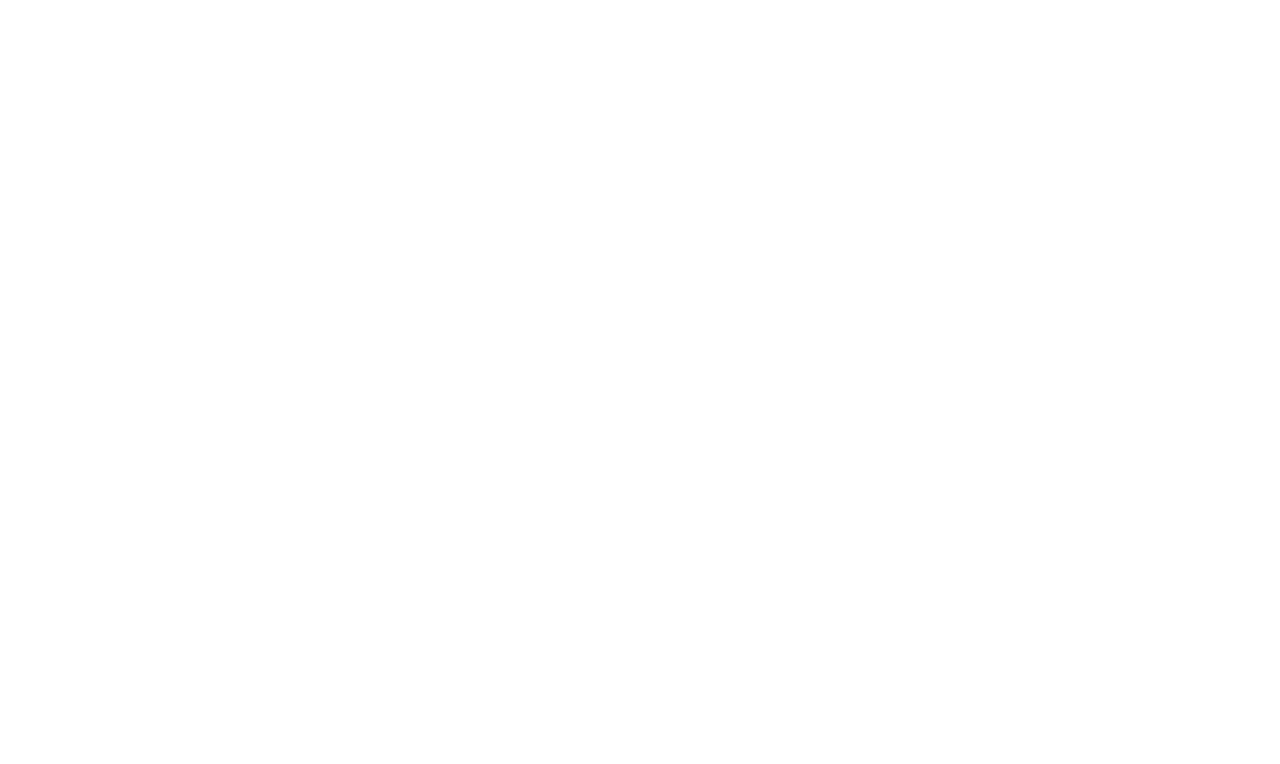
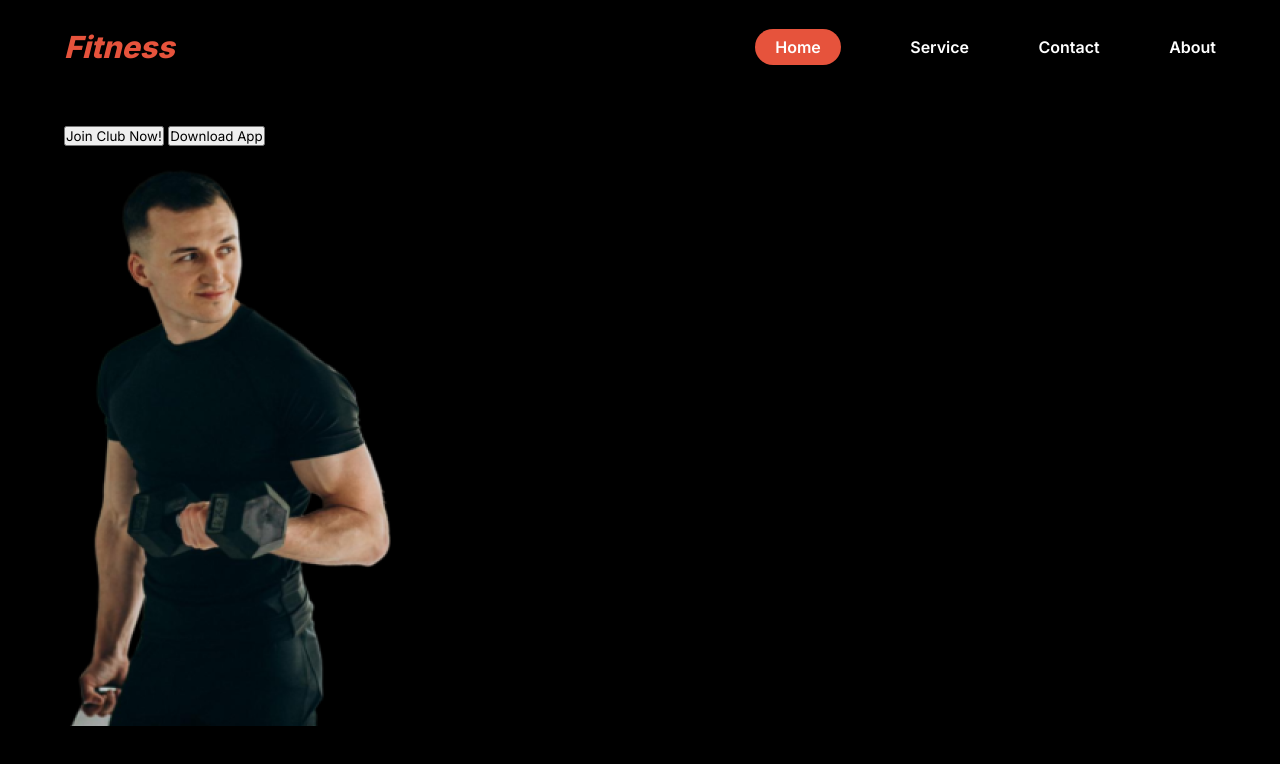
Before and after one commit to abdurrahmansoftlinkbd/b10-a2-fitness-website, a plain HTML site: page index.html in a window 1280 px wide. Drawn offline with Linux system fonts and the light colour scheme.

Commit message:
added navbar and responsived

```diff
--- a/index.html
+++ b/index.html
@@ -3,11 +3,53 @@
   <head>
     <meta charset="UTF-8" />
     <meta name="viewport" content="width=device-width, initial-scale=1.0" />
+    <link
+      rel="stylesheet"
+      href="https://cdnjs.cloudflare.com/ajax/libs/font-awesome/6.6.0/css/all.min.css"
+      integrity="sha512-Kc323vGBEqzTmouAECnVceyQqyqdsSiqLQISBL29aUW4U/M7pSPA/gEUZQqv1cwx4OnYxTxve5UMg5GT6L4JJg=="
+      crossorigin="anonymous"
+      referrerpolicy="no-referrer"
+    />
     <link rel="shortcut icon" href="favicon.ico" type="image/x-icon" />
     <link rel="stylesheet" href="./styles/styles.css" />
     <title>Fitness</title>
   </head>
   <body>
+    <!-- navbar section starts here -->
+    <nav class="navbar section display-flex">
+      <h3>Fitness</h3>
+      <ul class="display-flex">
+        <li><a id="special" href="">Home</a></li>
+        <li><a href="">Service</a></li>
+        <li><a href="">Contact</a></li>
+        <li><a href="">About</a></li>
+      </ul>
+      <div class="navbar-icon">
+        <i class="fa-solid fa-bars"></i>
+      </div>
+    </nav>
+    <!-- navbar section ends here -->
 
+    <!-- header section starts here -->
+    <header class="banner section">
+      <div>
+        <h1>Get body in shape & stay healthy</h1>
+        .
+        <p>
+          Reach your fitness goals with our library of workouts, recipes, and
+          inspiring stories.
+        </p>
+        <button>Join Club Now!</button>
+        <button>Download App</button>
+      </div>
+      <div>
+        <img src="./images/images2.png" alt="" />
+        <div>
+          <span></span>
+          <p>350+</p>
+        </div>
+      </div>
+    </header>
+    <!-- header section ends here -->
   </body>
 </html>
--- a/styles/styles.css
+++ b/styles/styles.css
@@ -0,0 +1,84 @@
+/* fonts */
+@import url("https://fonts.googleapis.com/css2?family=Inter:wght@100..900&display=swap");
+
+/* variables */
+:root {
+  /* font-weight */
+  --semi-bold: 600;
+  --extra-bold: 800;
+
+  /* color */
+  --clr-red: rgb(230, 83, 60);
+}
+
+/* global styles */
+* {
+  margin: 0;
+  padding: 0;
+  box-sizing: border-box;
+  font-family: "Inter", sans-serif;
+}
+body {
+  background-color: #000000;
+  line-height: 1;
+  font-weight: 400;
+}
+ul {
+  list-style-type: none;
+}
+a {
+  text-decoration: none;
+}
+.section {
+  width: 90vw;
+  margin: 0 auto;
+  max-width: 1170px;
+}
+.display-flex {
+  display: flex;
+}
+
+/* navbar styles starts here */
+.navbar {
+  justify-content: space-between;
+  align-items: center;
+  padding-top: 2rem;
+}
+.navbar h3 {
+  width: 10%;
+  font-size: 1.9rem;
+  font-style: italic;
+  font-weight: var(--extra-bold);
+  color: var(--clr-red);
+}
+.navbar ul {
+  width: 40%;
+  justify-content: space-between;
+}
+#special {
+  border-radius: 2rem;
+  background: var(--clr-red);
+  padding: 0.5rem 1.25rem;
+}
+.navbar > ul > li > a {
+  color: rgb(255, 255, 255);
+  font-size: 1rem;
+  font-weight: var(--semi-bold);
+}
+.navbar-icon {
+  display: none;
+
+}
+/* navbar styles ends here */
+
+/* responsive for small devices */
+@media screen and (max-width: 576px) {
+  .navbar ul {
+    display: none;
+  }
+  .navbar-icon {
+    display: block;
+    color: rgb(255, 255, 255);
+    font-size: 1.9rem;
+  }
+}
```
Also changed, not shown: images/images2.png (renamed from images/Images 2.png).
